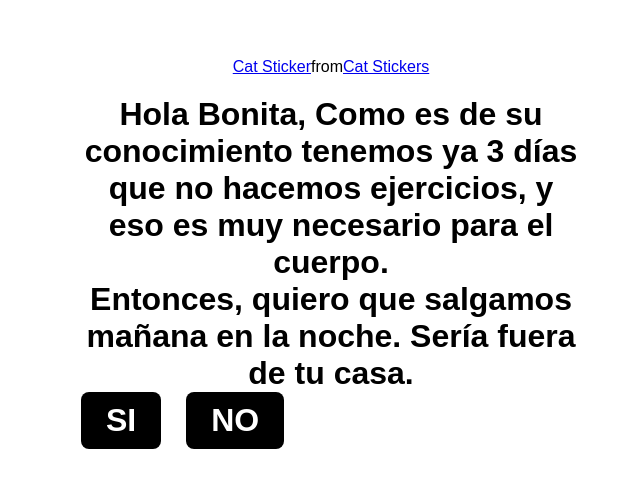
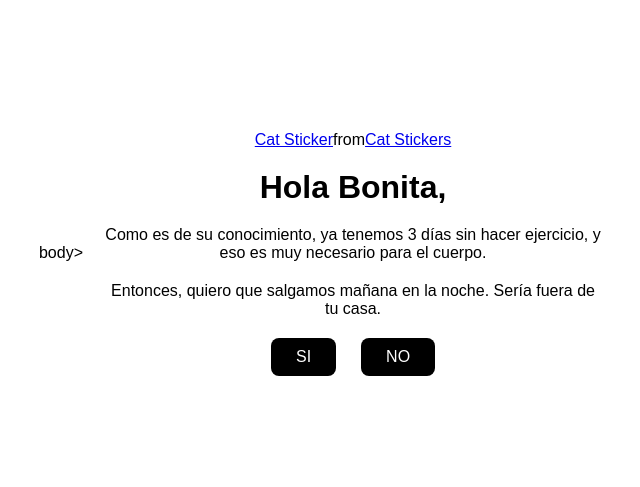
Before and after one commit to edgar083/web, a plain HTML site: page index.html in a window 1280 px wide. Shown: the part 147-634 px from the top of the page, without its empty margins (309-949 px from the left). Drawn offline with Linux system fonts and the light colour scheme; a script that the page names is missing.

Commit message:
Update index.html

```diff
--- a/index.html
+++ b/index.html
@@ -8,16 +8,17 @@
     <title> Confirmación de salida </title>
 </head>
 
-<body>
+body>
     <div class="container">
-        <div class="tenor-gif-embed" data-postid="5229436654229398568" data-share-method="host" data-aspect-ratio="1.25714" data-width="100%"><a href="https://tenor.com/view/cat-gif-5229436654229398568">Cat Sticker</a>from <a href="https://tenor.com/search/cat-stickers">Cat Stickers</a></div>
-        <script type="text/javascript" async src="https://tenor.com/embed.js"></script>
+        <div class="tenor-gif-embed" data-postid="5229436654229398568" data-share-method="host" data-aspect-ratio="1.25714" data-width="100%">
+            <a href="https://tenor.com/view/cat-gif-5229436654229398568">Cat Sticker</a> from
+            <a href="https://tenor.com/search/cat-stickers">Cat Stickers</a>
+        </div>
         <script type="text/javascript" async src="https://tenor.com/embed.js"></script>
 
-        <h1> Hola Bonita,
-        Como es de su conocimiento tenemos ya 3 días que no hacemos ejercicios, y eso es muy necesario para el cuerpo.
-
-        <p> Entonces, quiero que salgamos mañana en la noche. Sería fuera de tu casa.</p>
+        <h1>Hola Bonita,</h1>
+        <p>Como es de su conocimiento, ya tenemos 3 días sin hacer ejercicio, y eso es muy necesario para el cuerpo.</p>
+        <p>Entonces, quiero que salgamos mañana en la noche. Sería fuera de tu casa.</p>
 
         <div class="btn">
             <a href="si.html">SI</a>
@@ -25,5 +26,3 @@
         </div>
     </div>
 </body>
-
-</html>
```
